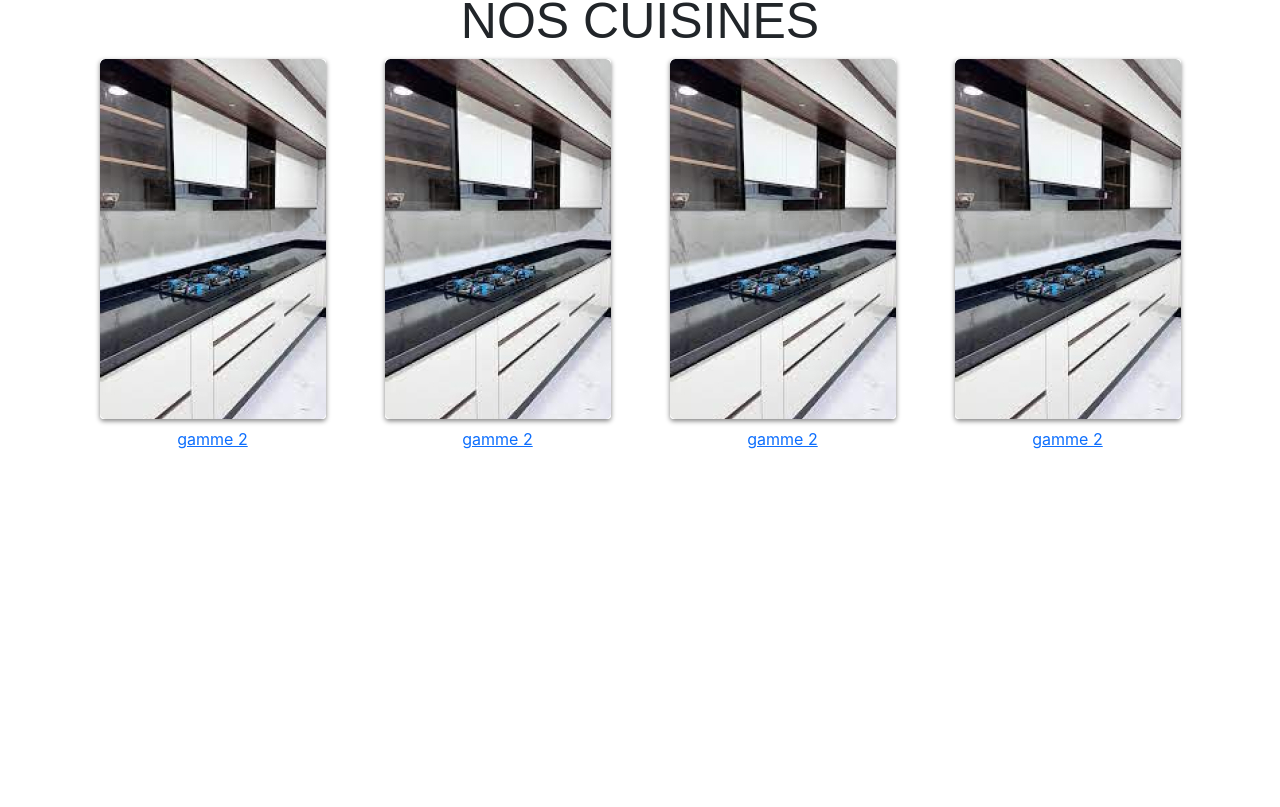
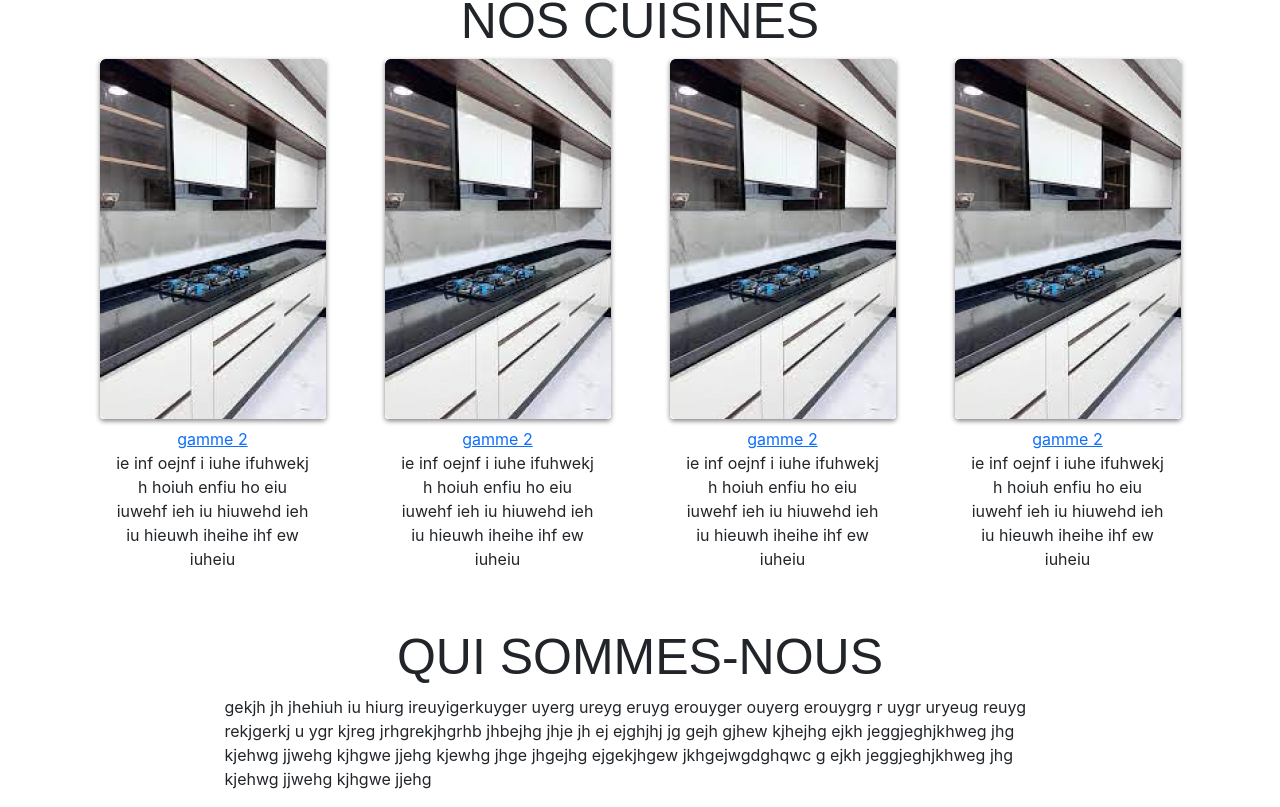
Before and after one commit to housni234/ISrefit, a React (Create React App) app: page / in a window 1280 px wide. Shown: the part 828-1635 px from the top of the page. Before the commit the page ends 1279 px from the top, so only its background shows below. Built offline with nearby package versions, Linux system fonts and the light colour scheme; a web font is replaced by a local one.

Commit message:
quisommesNous componenet layout done

```diff
--- a/src/App.css
+++ b/src/App.css
@@ -23,7 +23,7 @@
   margin-top: 60px;
 }
 
-.NosCuisines-title{
+.titles{
   font-size: 50px;
   font-family: "Aldrich", sans-serif;
   font-weight: 400;
--- a/src/App.js
+++ b/src/App.js
@@ -4,6 +4,7 @@ import NavBar from './Components/NavBar';
 import CarouselFade from './Components/CarouselFade';
 import Formulaire from "./Components/Formulaire"
 import NosCuisines from "./Components/NosCuisines";
+import QuiSommes from "./Components/QuiSommes";
 
 
 function App() {
@@ -13,6 +14,7 @@ function App() {
       <CarouselFade />
       <Formulaire />
       <NosCuisines />
+      <QuiSommes />
     </>
   );
 }
--- a/src/Components/NosCuisines.js
+++ b/src/Components/NosCuisines.js
@@ -8,39 +8,43 @@ function NosCuisines() {
             <Container>
                 <Row className="justify-content-center ">
                     <Col className='text-center' lg="6">
-                        <h1 className="NosCuisines-title" >NOS CUISINES</h1>
+                        <h1 className="titles" >NOS CUISINES</h1>
                     </Col>
                 </Row>
                 <Row>
                     <Col className="text-center">
                         <Image className="mx-auto d-block" style={{ boxShadow: '0px 2px 5px grey' }} src={require("../images/gamme.jpg")} rounded />
                         <Row className="justify-content-center mt-2">
-                            <Col >
+                            <Col  >
                                 <a href="../images/slide2.jpeg">gamme 2</a>
+                                <p className="mx-auto w-75"> ie inf  oejnf i iuhe ifuhwekj h hoiuh enfiu ho eiu iuwehf ieh iu hiuwehd ieh iu hieuwh iheihe ihf ew iuheiu </p>
                             </Col>
                         </Row>
                     </Col>
                     <Col className="text-center">
                         <Image className="mx-auto d-block" style={{ boxShadow: '0px 2px 5px grey' }} src={require("../images/gamme.jpg")} rounded />
                         <Row className="justify-content-center mt-2">
-                            <Col >
+                            <Col  >
                                 <a href="../images/slide2.jpeg">gamme 2</a>
+                                <p className="mx-auto w-75"> ie inf  oejnf i iuhe ifuhwekj h hoiuh enfiu ho eiu iuwehf ieh iu hiuwehd ieh iu hieuwh iheihe ihf ew iuheiu </p>
                             </Col>
                         </Row>
                     </Col>
                     <Col className="text-center">
                         <Image className="mx-auto d-block" style={{ boxShadow: '0px 2px 5px grey' }} src={require("../images/gamme.jpg")} rounded />
                         <Row className="justify-content-center mt-2">
-                            <Col >
+                            <Col  >
                                 <a href="../images/slide2.jpeg">gamme 2</a>
+                                <p className="mx-auto w-75"> ie inf  oejnf i iuhe ifuhwekj h hoiuh enfiu ho eiu iuwehf ieh iu hiuwehd ieh iu hieuwh iheihe ihf ew iuheiu </p>
                             </Col>
                         </Row>
                     </Col>
                     <Col className="text-center">
                         <Image className="mx-auto d-block" style={{ boxShadow: '0px 2px 5px grey' }} src={require("../images/gamme.jpg")} rounded />
                         <Row className="justify-content-center mt-2">
-                            <Col >
+                            <Col  >
                                 <a href="../images/slide2.jpeg">gamme 2</a>
+                                <p className="mx-auto w-75"> ie inf  oejnf i iuhe ifuhwekj h hoiuh enfiu ho eiu iuwehf ieh iu hiuwehd ieh iu hieuwh iheihe ihf ew iuheiu </p>
                             </Col>
                         </Row>
                     </Col>
--- /dev/null
+++ b/src/Components/QuiSommes.js
@@ -0,0 +1,24 @@
+import React from "react";
+import { Container, Col, Row } from "react-bootstrap";
+
+function QuiSommes() {
+    return (
+        <Container>
+            <Row className="justify-content-center">
+                <Col className='text-center'>
+                    <h1 className="titles">QUI SOMMES-NOUS</h1>
+                </Col>
+            </Row>
+            <Row className="justify-content-center">
+                <Col lg='9' >
+                    <p> gekjh jh jhehiuh iu hiurg ireuyigerkuyger uyerg ureyg eruyg erouyger ouyerg erouygrg r uygr uryeug reuyg rekjgerkj u ygr kjreg jrhgrekjhgrhb
+                        jhbejhg jhje jh ej ejghjhj jg gejh gjhew kjhejhg ejkh jeggjeghjkhweg jhg kjehwg jjwehg kjhgwe jjehg kjewhg jhge jhgejhg ejgekjhgew jkhgejwgdghqwc
+                        g ejkh jeggjeghjkhweg jhg kjehwg jjwehg kjhgwe jjehg  </p>
+                </Col>
+            </Row>
+        </Container>
+
+    )
+}
+
+export default QuiSommes
```
